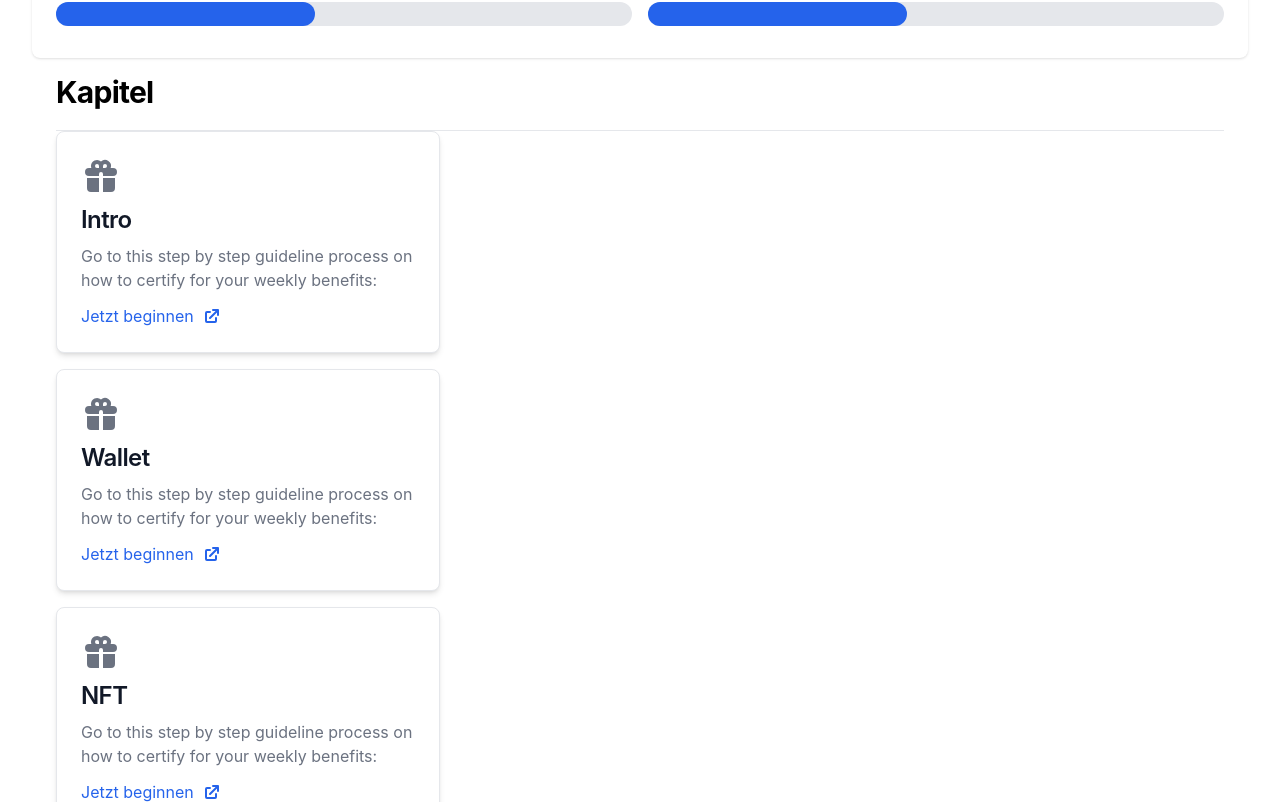
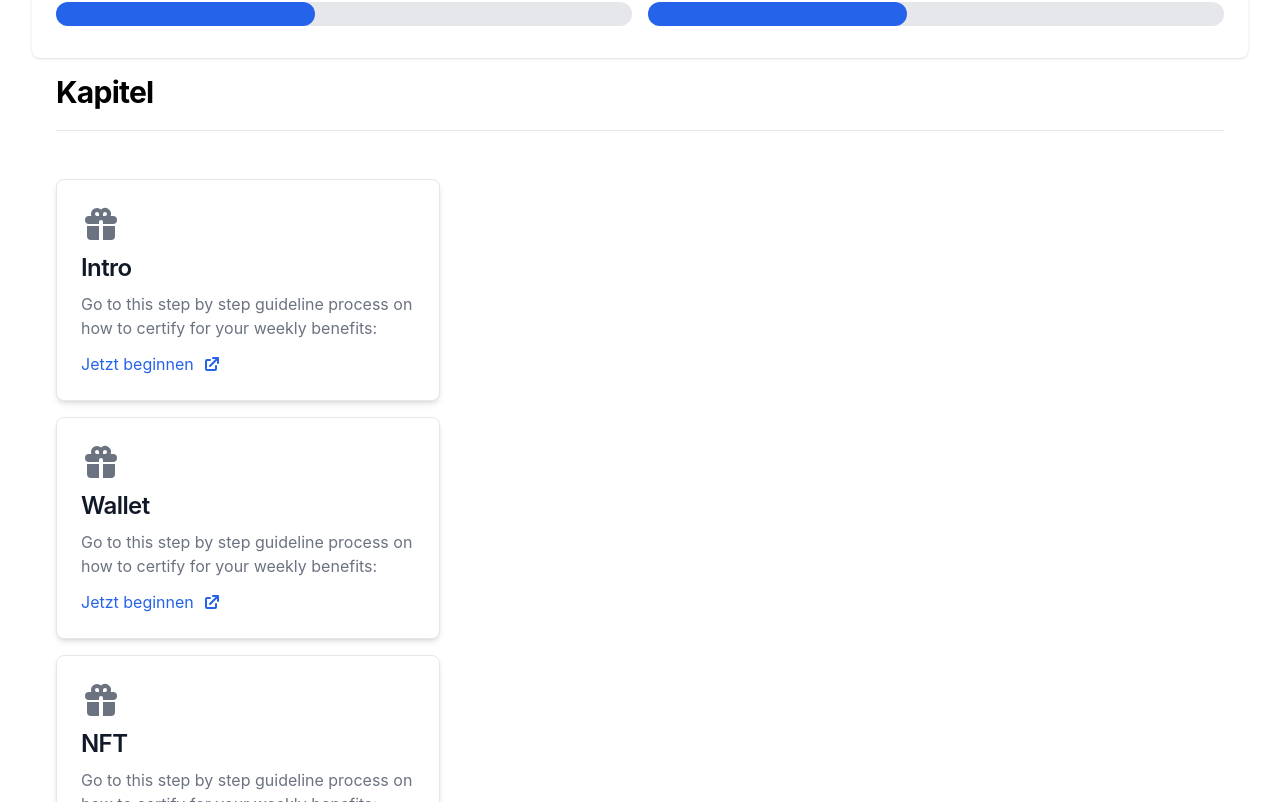
Before and after one commit to gitfrosh/zena, a React (Create React App) app in the folder frontend/: page /dashboard in a window 1280 px wide. Shown: the part 438-1240 px from the top of the page. Built offline with nearby package versions, Linux system fonts and the light colour scheme.

Commit message:
fix chapter heading

```diff
--- a/frontend/src/components/Dashboard/Chapters.tsx
+++ b/frontend/src/components/Dashboard/Chapters.tsx
@@ -17,7 +17,7 @@
           Kapitel
         </h2>
       </div>
-      <div className="grid grid-cols-4 gap-4">
+      <div className="grid grid-cols-4 gap-4 pt-12">
         {chapters.map((chapter: any) => {
           return (
             <div className="col-span-4">
```
